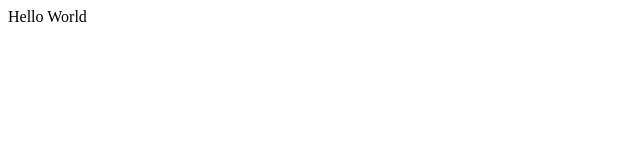
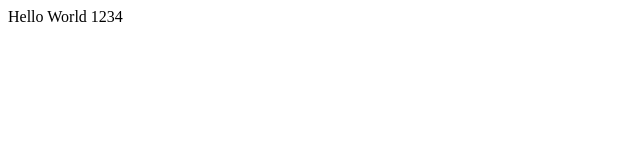
Before and after one commit to swasdirak-wa/my_app, a plain HTML site: page index.html in a window 1280 px wide. Shown: the full height of the page, 0-640 px from the left. Drawn offline with Linux system fonts and the light colour scheme.

Commit message:
- add 1234

```diff
--- a/index.html
+++ b/index.html
@@ -2,7 +2,7 @@
 <head></head>
 
 <body>
-    <div>Hello World</div>
+    <div>Hello World 1234</div>
 </body>
 
 </html>
```
